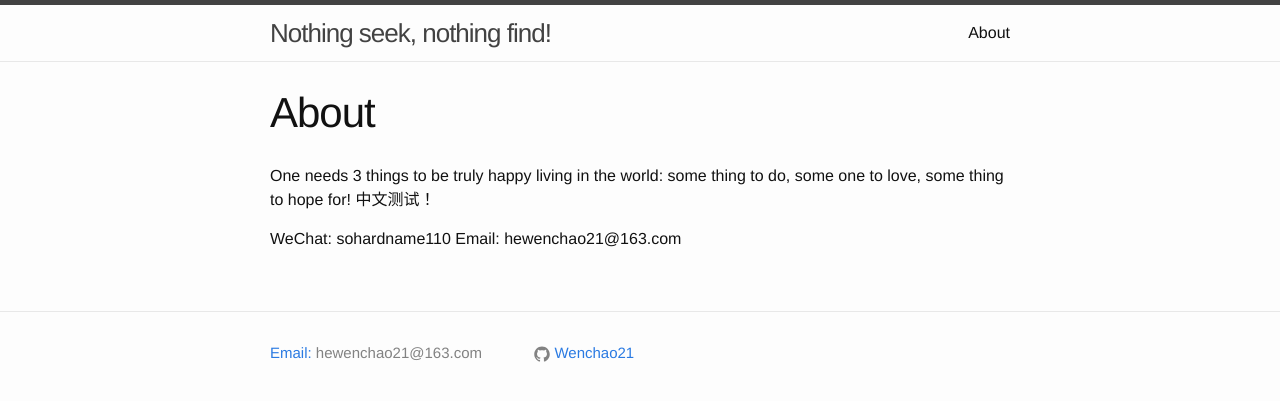
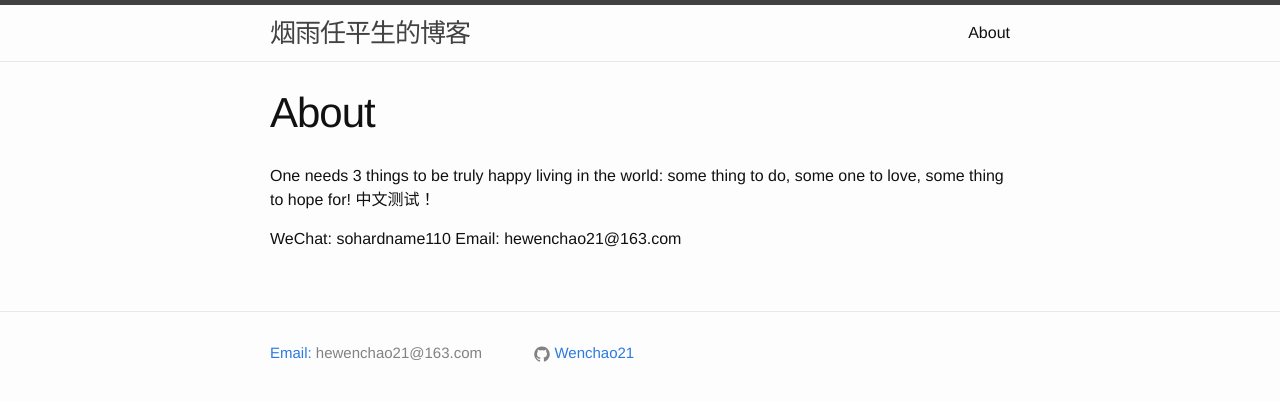
Before and after one commit to Wenchao21/Wenchao21.github.io, a Jekyll site: the page built from about.md, in a window 1280 px wide. Shown: the top 401 px of the page. Built offline with Jekyll 4.4.1, drawn with Linux system fonts in a browser that asks for light colours.

Commit message:
Update _config.yml
modify blog title

```diff
--- a/_config.yml
+++ b/_config.yml
@@ -8,7 +8,7 @@
 # Site settings
 
 encoding: UTF-8
-title: Nothing seek, nothing find!
+title: 烟雨任平生的博客
 email: hewenchao21@163.com
 description: > # Wenchao's personal Blog.
 baseurl: "" # the subpath of your site, e.g. /blog
```
